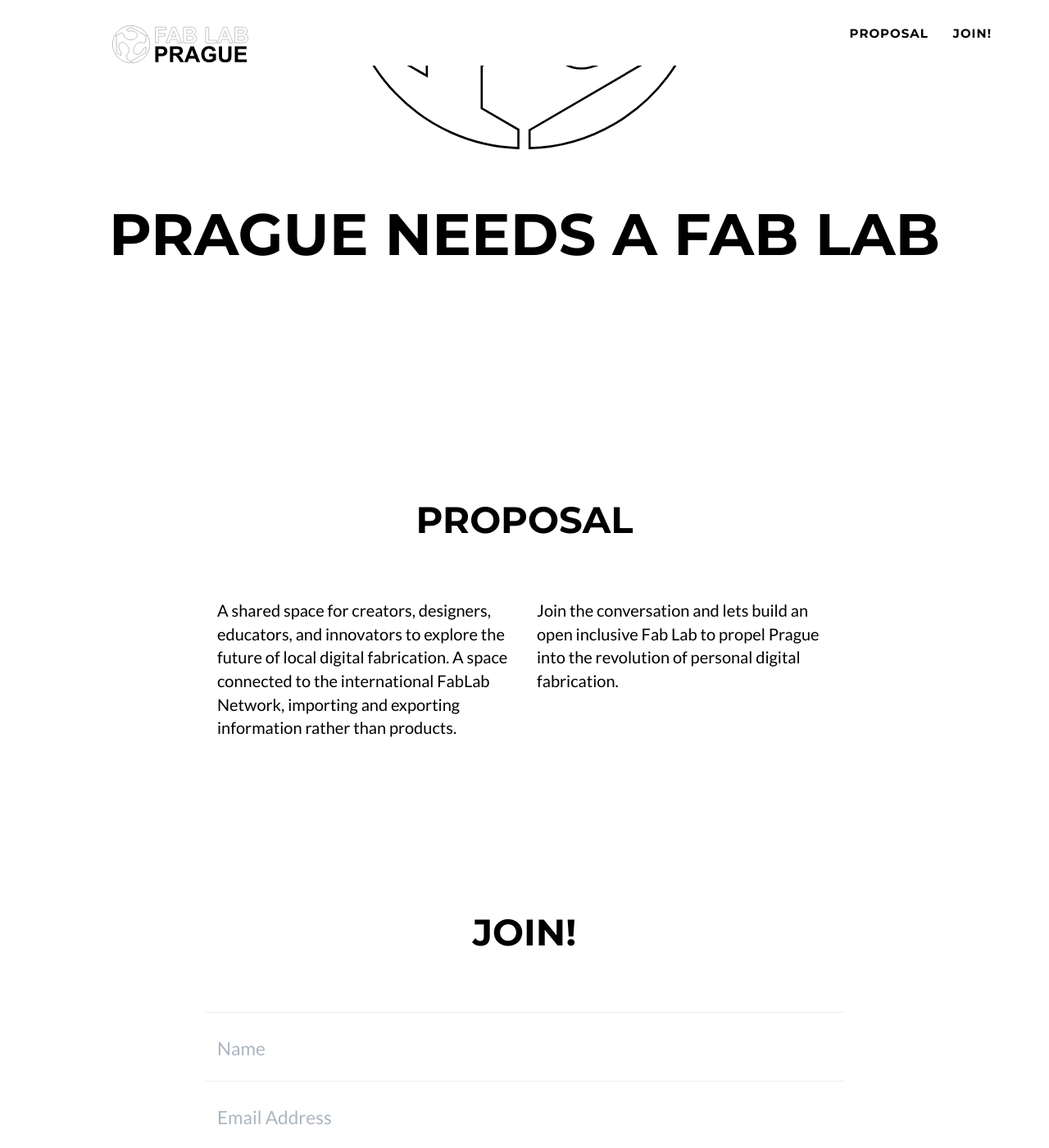
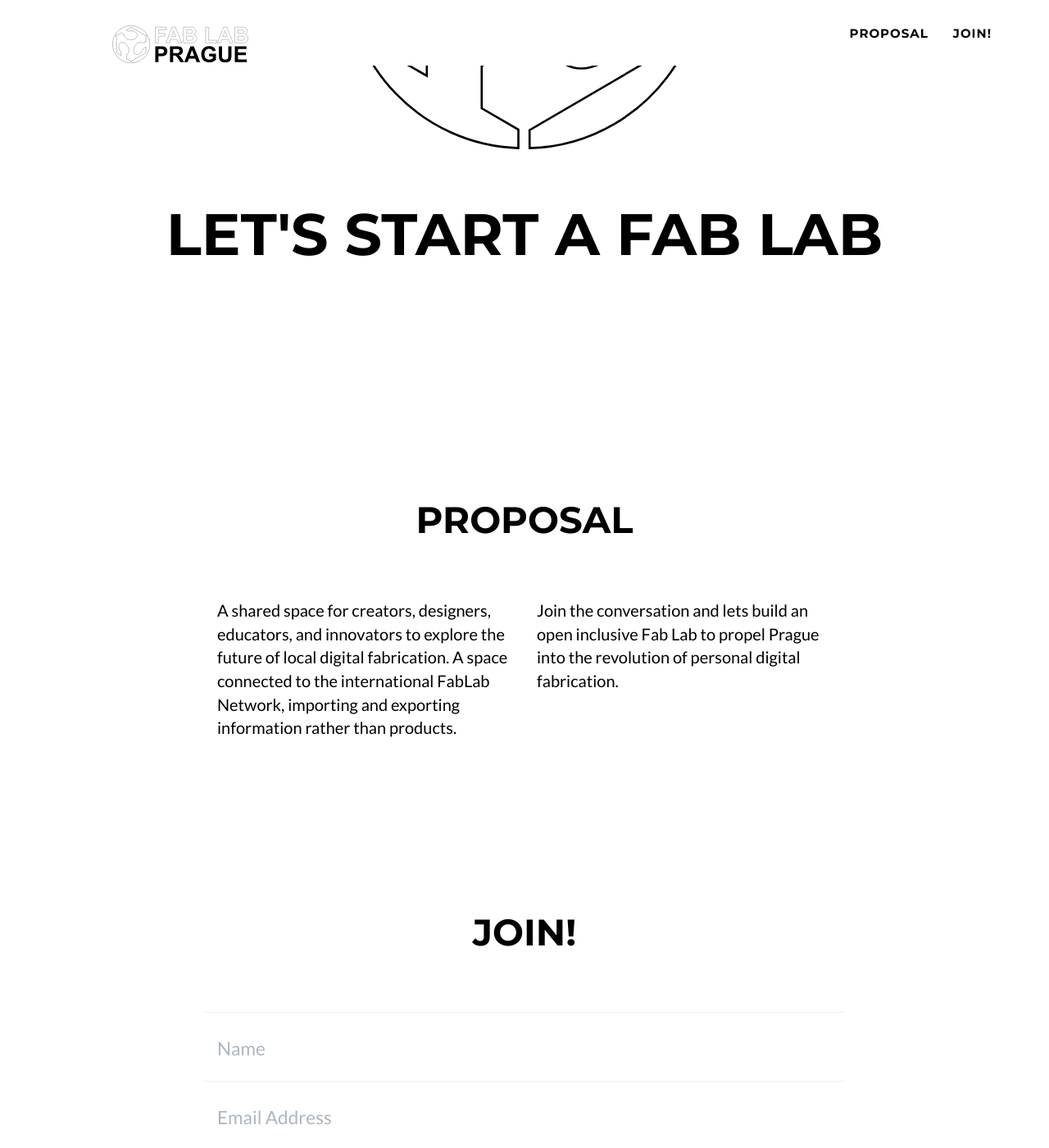
Before and after one commit to fablabprg/fablabprg.github.io, a Jekyll site: the page built from index.html, in a window 1280 px wide and 1400 px high, scrolled down 485 px. Shown: the whole window at 82% size. Built offline with Jekyll 4.4.1, drawn with Linux system fonts in a browser that asks for light colours.

Commit message:
added license

```diff
--- a/_config.yml
+++ b/_config.yml
@@ -25,10 +25,10 @@ disqus_shortname: myshortname
 
 # Color settings (hex-codes without the leading hash-tag)
 color:
-  primary: 000000 #80B3FF
+  primary: ffffff #80B3FF
   primary-rgb: "24,288,156" #"128,179,255"
   secondary: ffffff #FD6E8A
-  secondary-dark: ffffff #A2122F
+  secondary-dark: 233140 #A2122F
 
 # Footer settings
 footer:
@@ -56,7 +56,7 @@ address:
   - line: CZ
 
 # Credits content
-credits: '<a rel="license" href="http://creativecommons.org/licenses/by-sa/4.0/"><img alt="Creative Commons License" style="border-width:0" src="https://i.creativecommons.org/l/by-sa/4.0/88x31.png" /></a><br />This work is licensed under a <a rel="license" href="http://creativecommons.org/licenses/by-sa/4.0/">Creative Commons Attribution-ShareAlike 4.0 International License</a>.'
+credits: '<a rel="license" href="https://creativecommons.org/licenses/by-nc-sa/4.0/"><img alt="Creative Commons License" style="border-width:0" height="100%" width="200" src="https://img.shields.io/badge/License-CC%20BY--NC--SA%204.0-lightgrey.svg"/></a>'
 
 # Build settings
 markdown: kramdown
--- a/_includes/header.html
+++ b/_includes/header.html
@@ -5,7 +5,7 @@
                 <div class="col-lg-12">
                     <div class="intro-text">
                         <img class="cover-image-scale" src="img/FabLabPrg_Logo-icon.svg" alt="Fab Lab Prague" >
-                        <span class="name">Prague Needs a Fab Lab</span>
+                        <span class="name">Let's Start a Fab Lab</span>
                         <hr class="spacer">
                     </div>
                 </div>
--- /dev/null
+++ b/_includes/small-footer.html
@@ -0,0 +1,24 @@
+    <!-- Footer -->
+    <footer class="text-center">
+        <div class="footer-above">
+            <div class="container">
+                <div class="row">
+                    <div class="footer-col col-md-4">
+                    </div>
+                    <div class="footer-col col-md-4">
+                      {{ site.credits }}
+                      <br></br>
+                    </div>
+                    <div class="footer-col col-md-4">
+                    </div>
+                </div>
+            </div>
+        </div>
+    </footer>
+
+    <!-- Scroll to Top Button (Only visible on small and extra-small screen sizes) -->
+    <div class="scroll-top page-scroll visible-xs visible-sm">
+        <a class="btn btn-primary" href="#page-top">
+            <i class="fa fa-chevron-up"></i>
+        </a>
+    </div>
--- a/_layouts/default.html
+++ b/_layouts/default.html
@@ -14,6 +14,8 @@
     {% include contact.html %}
     {% endif %}
 
+    {% include small-footer.html %}
+
     {% include modals.html %}
     {% include js.html %}
     </body>
```
